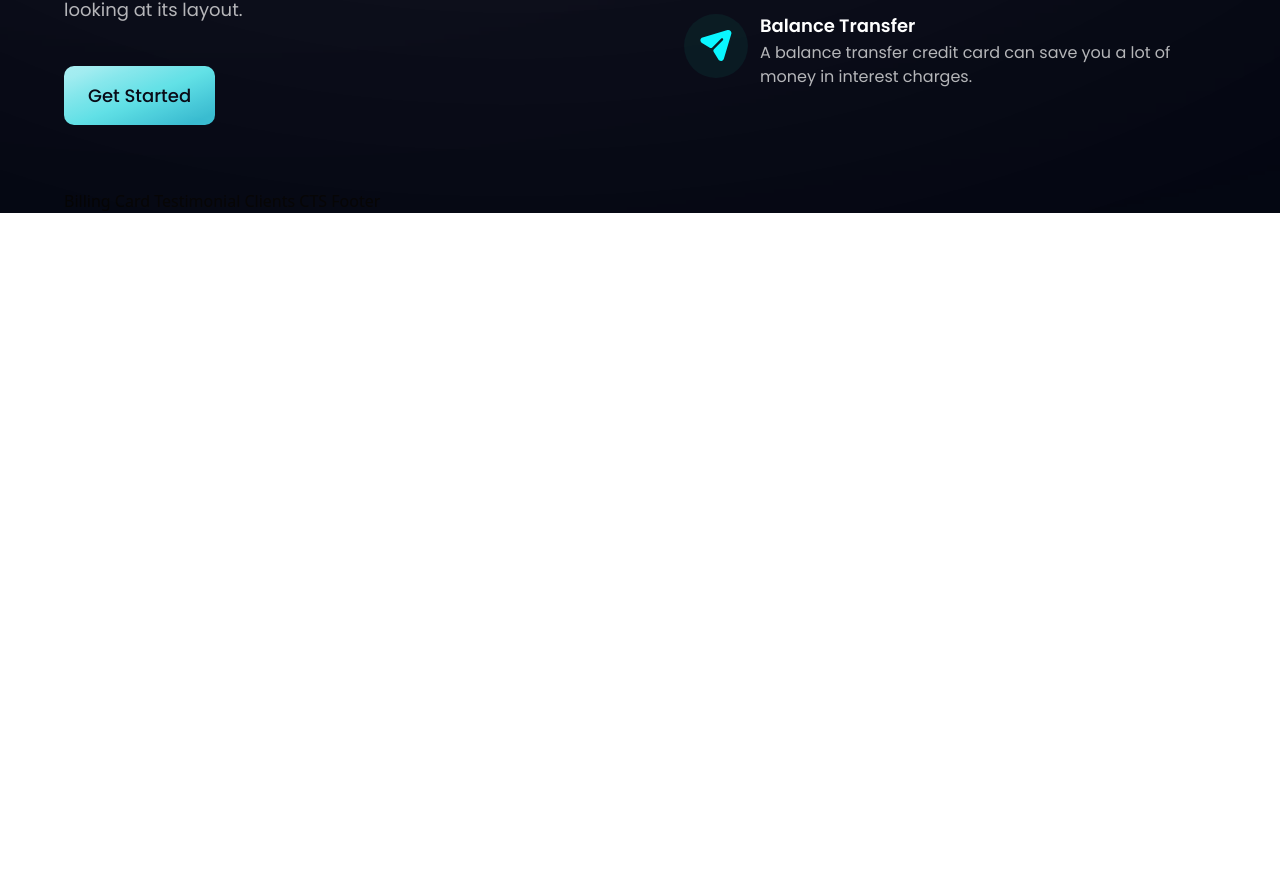
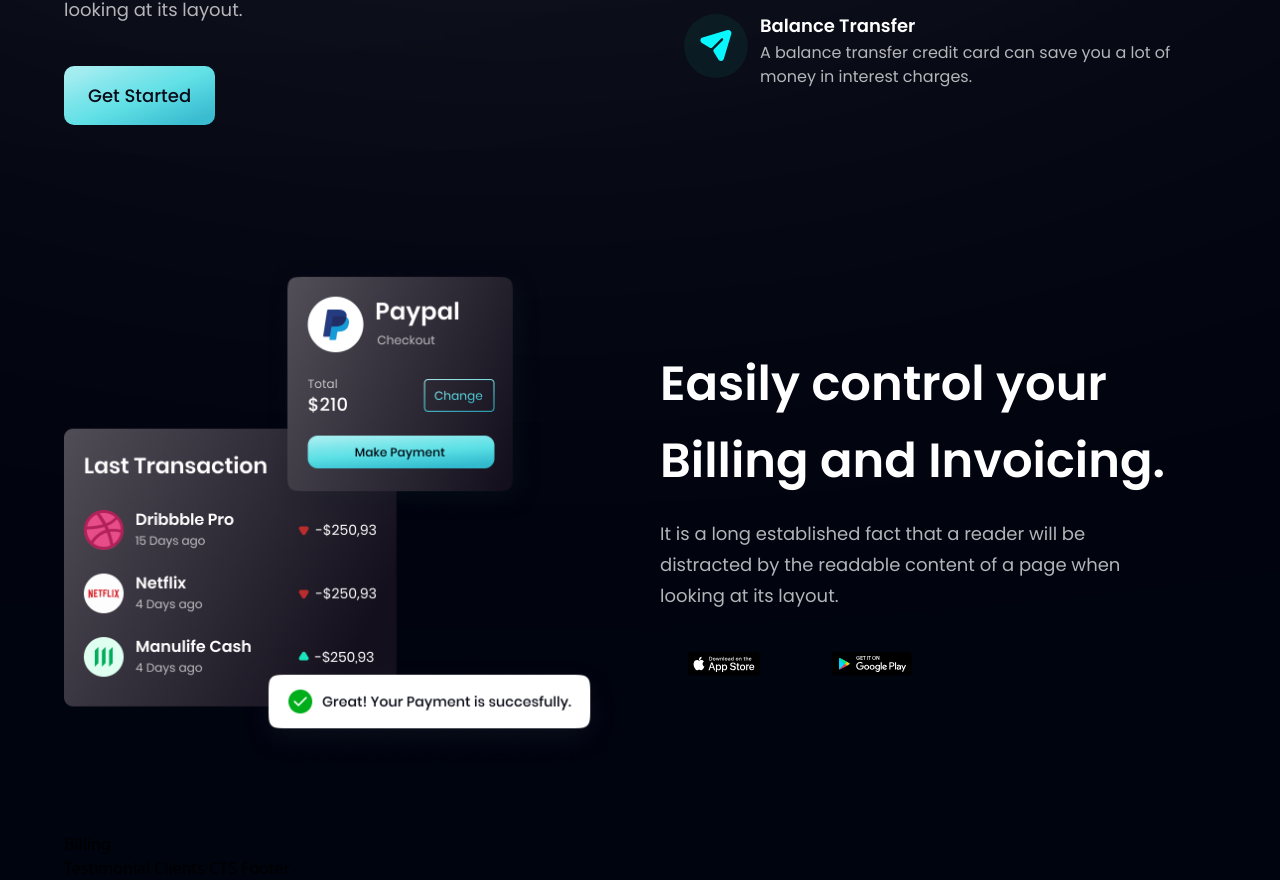
Before and after one commit to SyedUmairCodes/modern-payments-react, a React (Vite) app: page / in a window 1280 px wide. Shown: the part 1326-2206 px from the top of the page. Before the commit the page ends 1539 px from the top, so only its background shows below. Built offline with nearby package versions, Linux system fonts and the light colour scheme.

Commit message:
Billing section completed

```diff
--- a/src/App.jsx
+++ b/src/App.jsx
@@ -1,6 +1,6 @@
 import React from 'react'
 import styles from './style.js'
-import {Hero, Navbar, Stats, Business} from "../src/components/index.js"
+import {Hero, Navbar, Stats, Business, Billing, CardDeal} from "../src/components/index.js"
 
 const App = () => (
     <div className="bg-primary w-full overflow-hidden">
@@ -20,8 +20,8 @@
             <div className={`${styles.boxWidth}`}>
                 <Stats/>
                 <Business/>
-                Billing
-                Card
+                <Billing/>
+                <CardDeal/>
                 Testimonial
                 Clients
                 CTS
--- a/src/components/Billing.jsx
+++ b/src/components/Billing.jsx
@@ -1,7 +1,29 @@
 import React from "react"
+import {apple,bill, google} from "../assets"
+import styles, {layout} from "../style.js";
+
 
 const Billing = () => {
-    return <div>Billing</div>
+    return(
+        <section id="product" className={layout.sectionReverse}>
+            <div className={layout.sectionImgReverse}>
+                <img src={bill} alt="billing" className="w-[100%]h-[100%] relative z-[5]"/>
+                <div className="absolute z-[3] -left-1/2 top-0 w-[50%] h-[50%] rounded-full white-gradient"/>
+                <div className="absolute z-[0] -left-1/2 bottom-0 w-[50%] h-[50%] rounded-full pink-gradient"/>
+            </div>
+        {/*Section text*/}
+            <div className={layout.sectionInfo}>
+                <h2 className={styles.heading2}>Easily control your <br className="sm:block hidden"/>Billing and Invoicing.</h2>
+                <p className={`${styles.paragraph} max-w-[470px] mt-5`}>It is a long established fact that a reader will be
+                    distracted by the readable content of a page when looking at its layout.</p>
+            {/* App store icons*/}
+                <div className="flex flex-row flex-wrap sm:mt-10 mt-6">
+                    <img src={apple} alt="app_store" className="w-[128px] h-[24px] object-contain mr-5 cursor-pointer"/>
+                    <img src={google} alt="play_store" className="w-[128px] h-[24px] object-contain cursor-pointer"/>
+                </div>
+            </div>
+        </section>
+    )
 }
 
 export default Billing
```
